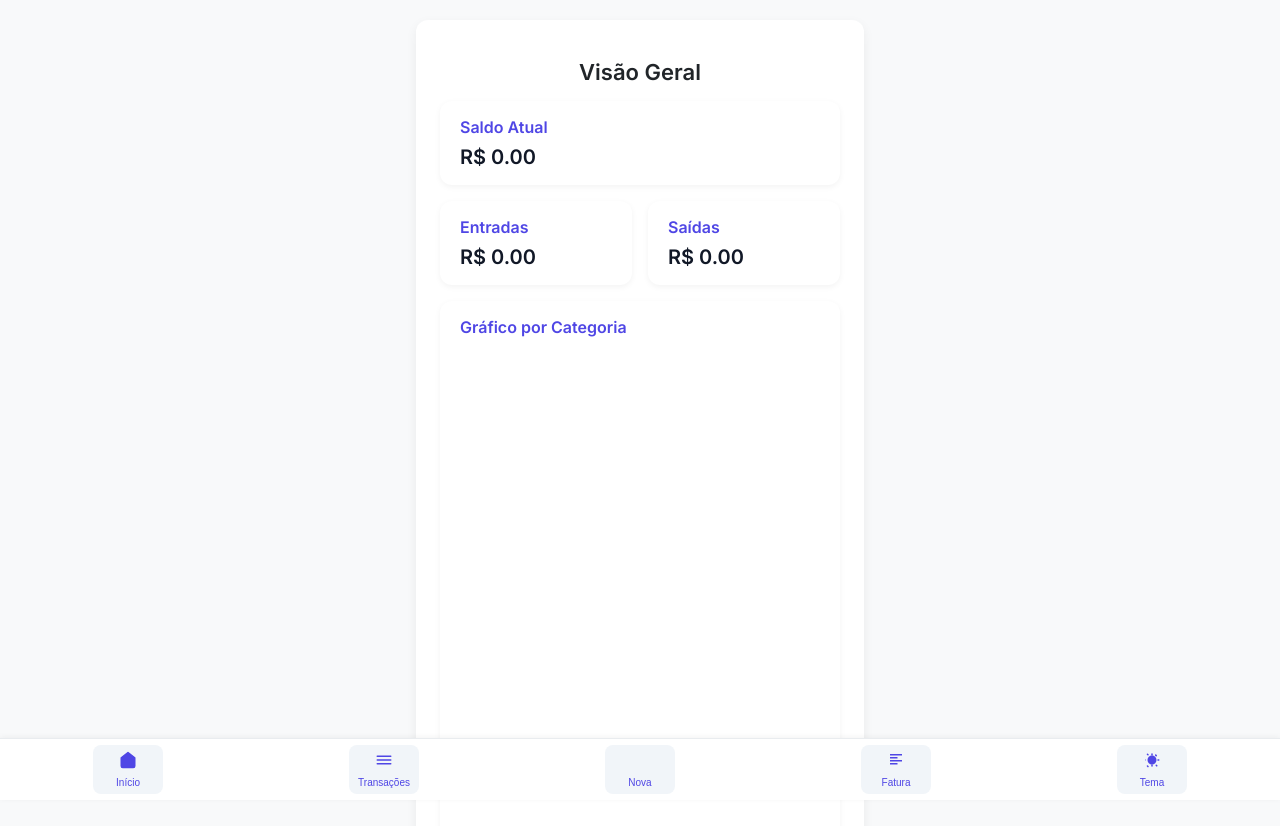
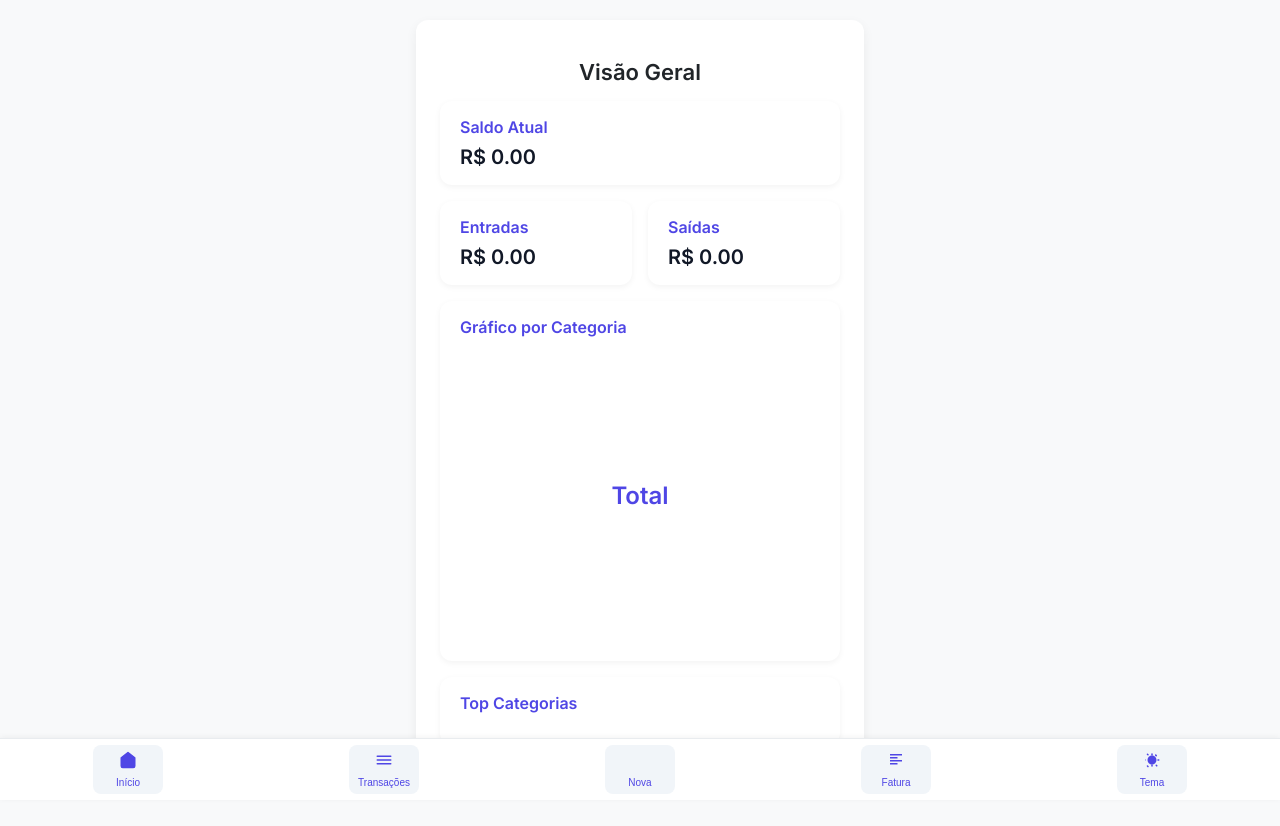
Before and after one commit to rodrigofreitasit/controle-financeiro, a plain HTML site: page index.html in a window 1280 px wide. Shown: the top 826 px of the page. After the commit the page ends 800 px from the top, so only its background shows below. Drawn offline with nearby package versions, Linux system fonts and the light colour scheme.

Commit message:
Add files via upload

```diff
--- a/index.html
+++ b/index.html
@@ -36,7 +36,10 @@
     </div>
     <div class="card">
       <div class="card-title">Gráfico por Categoria</div>
-      <canvas id="pieChart" width="300" height="300"></canvas>
+      <div class="chart-wrapper">
+  <canvas id="pieChart"></canvas>
+  <div class="chart-center-label" id="chart-center-label">Total</div>
+</div>
     </div>
     <div class="card">
       <div class="card-title">Top Categorias</div>
```
